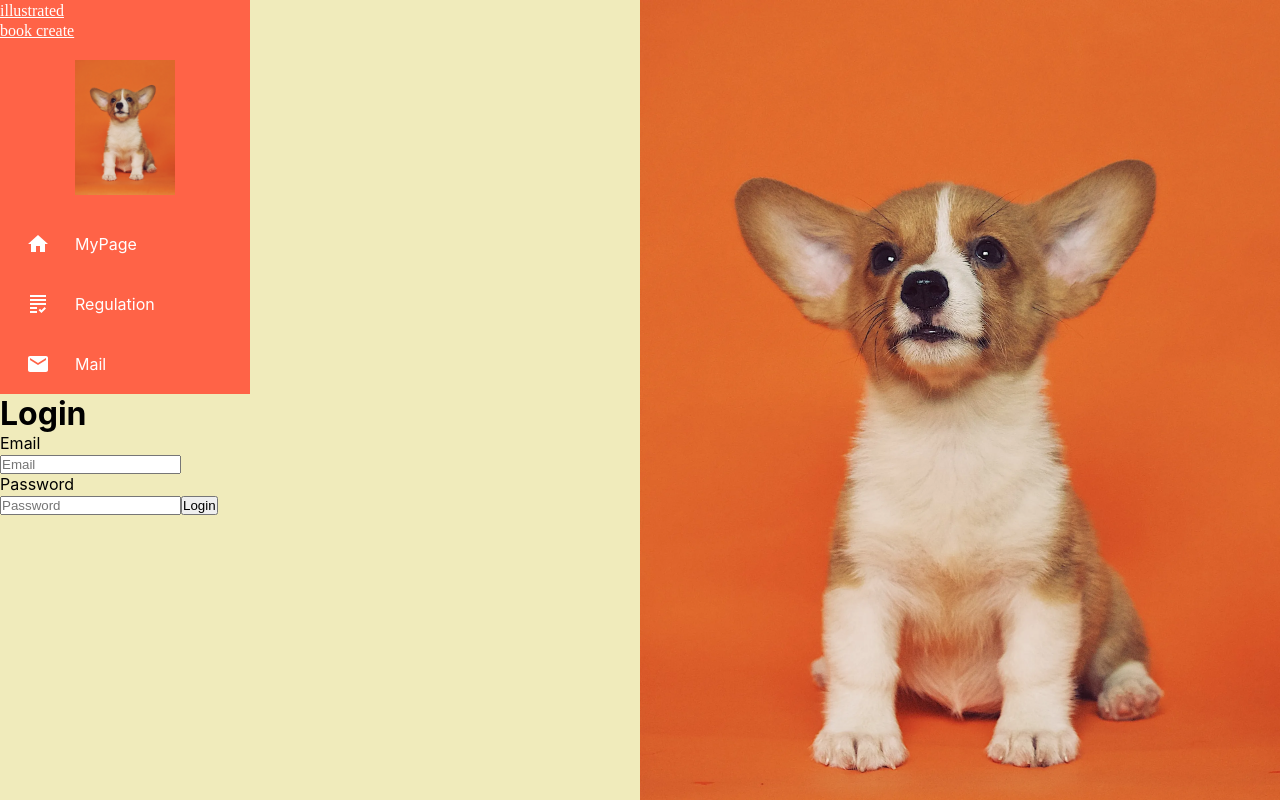
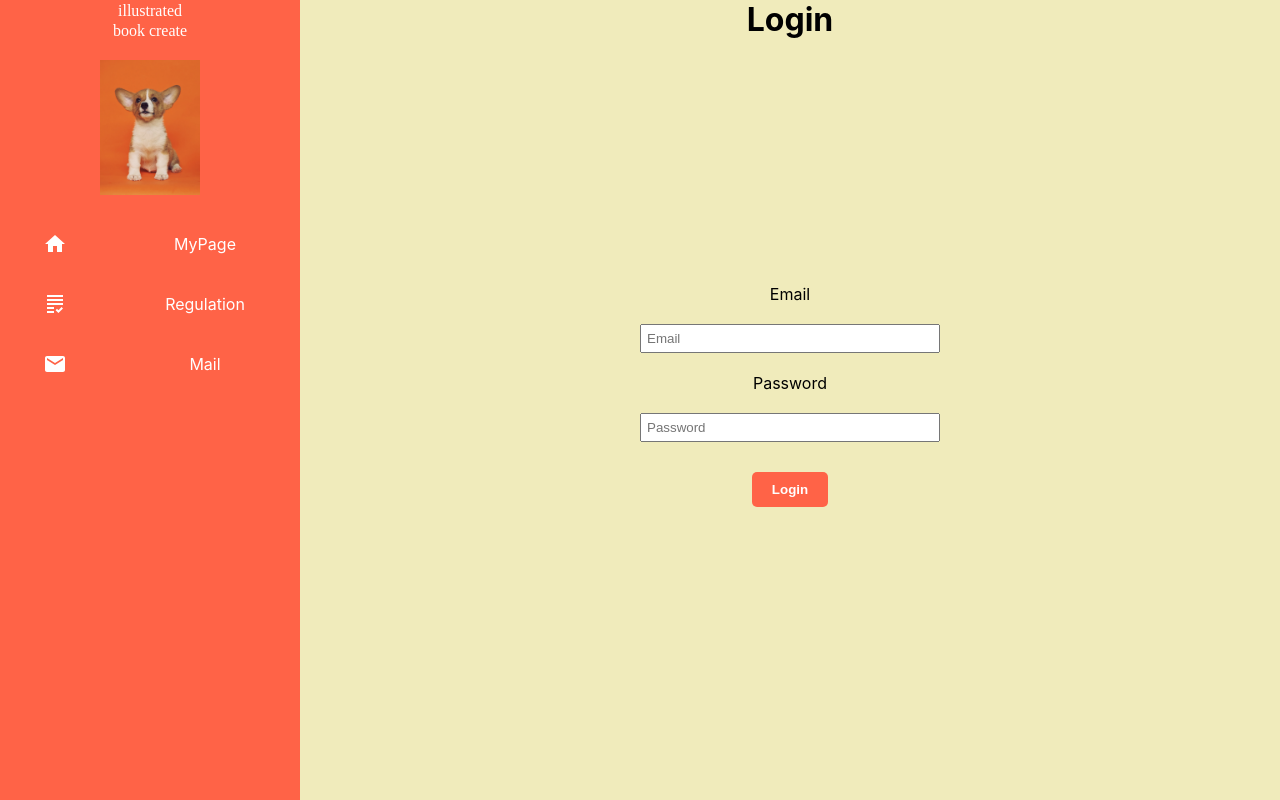
Before and after one commit to furukoshi12/zukan-create, a React (Create React App) app in the folder zukan_create_frontend/: page /login in a window 1280 px wide. Built offline with nearby package versions, Linux system fonts and the light colour scheme; a web font is replaced by a local one; what axios-case-converter would draw is missing.

Commit message:
デザイン追加・修正

```diff
--- a/zukan_create_frontend/src/App.css
+++ b/zukan_create_frontend/src/App.css
@@ -1,25 +1,12 @@
-html {
+html, body, #root {
+  height: 100%;
+  margin: 0;
   background-color: #F0EBBB;
-  background-image: url("./images/top.webp");
-  background-repeat: no-repeat;
-  background-size: 50% auto;
-  background-position: right top;
 }
 
 @font-face {
   font-family: 'MochiyPopOne';
   src: url('../public/MochiyPopOne-OTF-ExtraBold.otf') format('truetype');
-}
-
-.App {
-  width: 100%;
-  height: 100vh;
-  text-align: center;
-  }
-
-.logo {
-  color: white;
-  font-family: 'MochiyPopOne';
 }
 
 * {
@@ -28,14 +15,93 @@ html {
   box-sizing: border-box;
 }
 
+.App {
+  width: 100%;
+  height: 100vh;
+  }
+
+.container {
+  min-height: 100%;
+  display: flex;
+}
+
+.content {
+  flex: 1;
+}
+
+.top-page {
+  background-image: url("./images/top.webp");
+  background-repeat: no-repeat;
+  background-size: 50% auto;
+  background-position: right top;
+}
+
+ul {
+  padding: 10px;
+  text-align: right;
+}
+
+ul li {
+  list-style: none;
+  display: inline;
+  text-align: center;
+  margin-left: 10px;
+}
+
+.top-logo {
+  font-family: 'MochiyPopOne';
+  color: tomato;
+  float: left;
+  margin: 10px;
+}
+
+.login-form {
+  display: flex;
+  flex-direction: column; /* 要素を縦に配置 */
+  justify-content: center; /* 中央に配置 */
+  align-items: center; /* 水平方向に中央に配置 */
+  height: 100%; /* 親要素（.container）の高さいっぱいに広げる */
+}
+
+.login-form input {
+  margin: 20px;
+  padding: 5px;
+  width: 80%;
+  max-width: 300px;
+}
+
+.login-form button {
+  margin: 10px;
+  padding: 10px 20px;
+  color: white;
+  background-color: tomato;
+  border-radius: 5px;
+  border: none;
+  font-weight: bold;
+}
+
+h1 {
+  position: fixed;
+  top: 0;
+}
+
+.logo {
+  color: white;
+  font-family: 'MochiyPopOne';
+  text-decoration: none;
+}
+
 .Sidebar{
   height: 100%;
-  width: 250px;
+  width: 40%;
+  max-width: 300px;
   background-color: tomato;
+  flex: 0 0 25%;
+  float: left;
+  text-align: center;
 }
 
 .SidebarList {
-  height: auto;
   padding: 0;
   width: 100%;
 }
@@ -55,6 +121,7 @@ html {
 
 .SidebarList .row:hover {
   cursor: pointer;
+  width: 100%;
   background-color: rgb(255, 71, 71);
 }
 
@@ -81,5 +148,36 @@ html {
 .SidebarIcon p {
   color: white;
   font-weight: 600;
-  font-size: 13px;
+  font-size: 20px;
 }
+
+.post-card {
+  width: 25%; /* カードの幅を調整して4つが横に並ぶようにする */
+  margin: 10px;
+  padding: 20px;
+  border: 1px solid #ccc;
+  display: inline-block; /* カードを横並びに表示 */
+  vertical-align: top; /* カードの上端を揃える */
+  box-sizing: border-box;
+}
+
+.post-card p {
+  margin: 0;
+  padding: 5px;
+}
+
+.post-card .title {
+  font-weight: bold;
+}
+
+.card-container::after {
+  content: "";
+  display: table;
+  clear: both;
+}
+
+.card-container {
+  display: flex;
+  flex-wrap: wrap; /* カードが横に並びきれない場合に次の行に折り返す */
+  justify-content: flex-start; /* 左寄せに配置 */
+}
```
